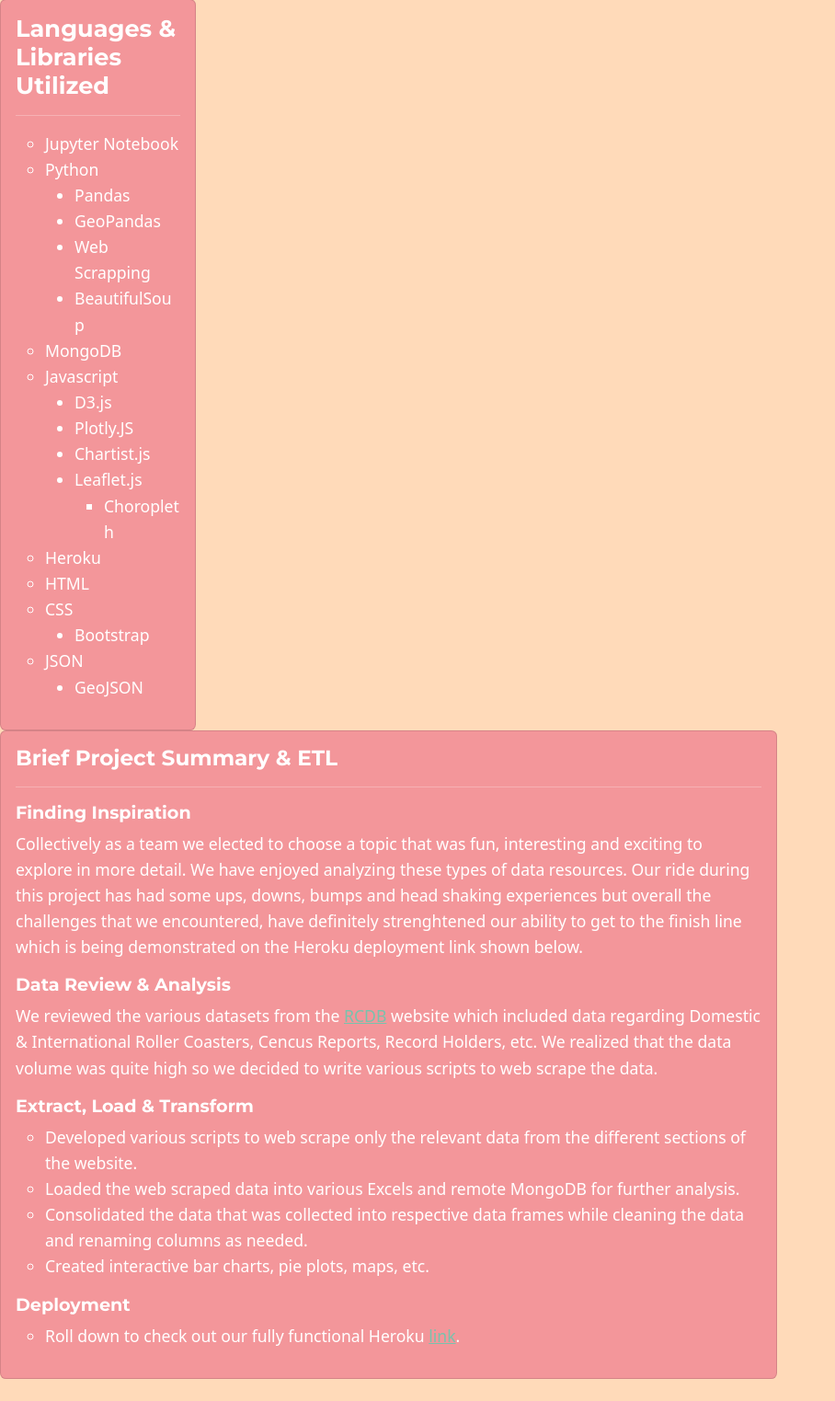
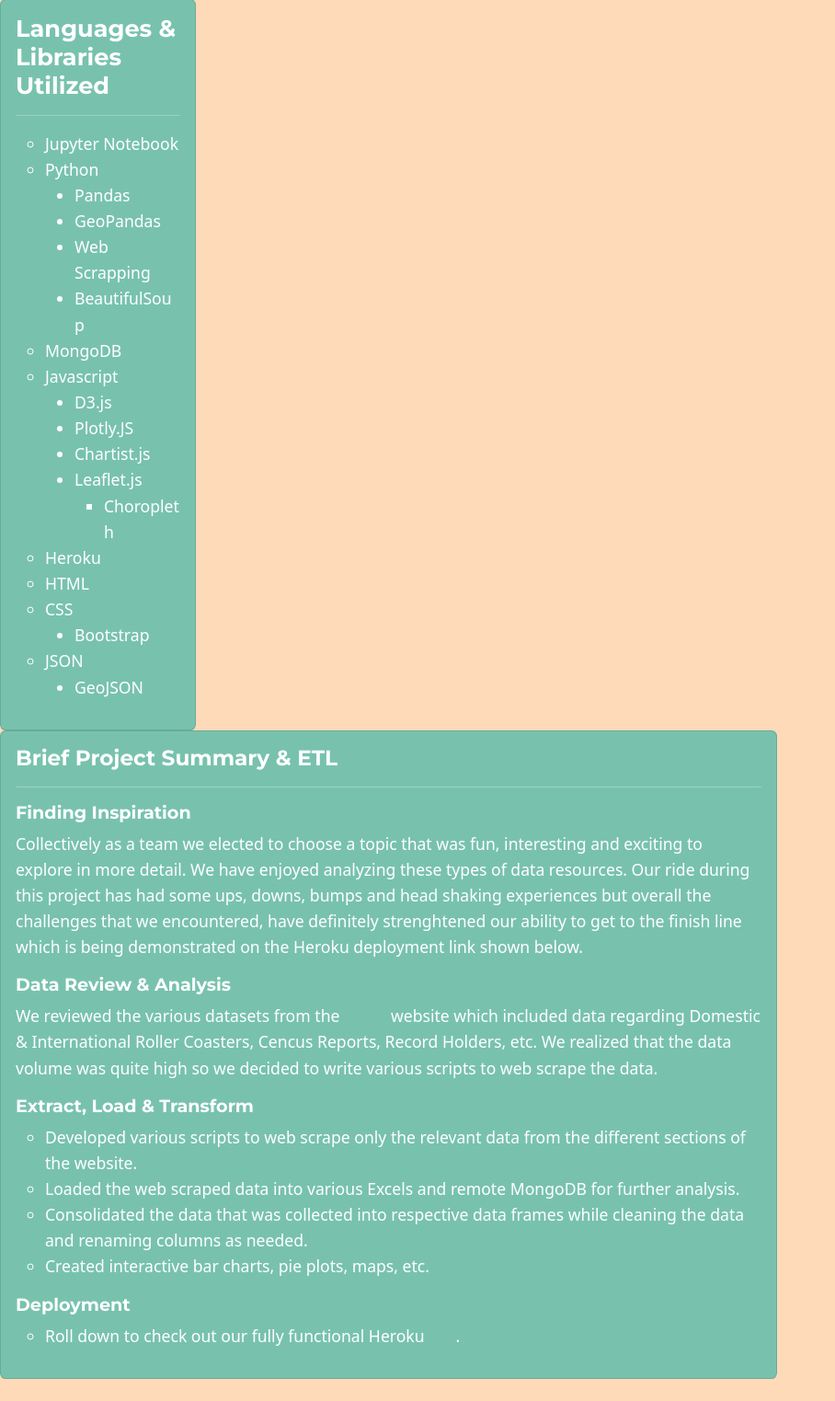
Before and after one commit to MorgaineB/Project2, a Flask app: template templates/about.html in a window 1280 px wide. Shown: the part 1351-2874 px from the top of the page at 92% size, without its empty margins (0-908 px from the left). Run offline with Flask 2, Linux system fonts and the light colour scheme; the template is opened without the code that fills it, so the values that code supplies are empty; some libraries are stand-ins or nearby versions; grey boxes are pictures that could not be loaded.

Commit message:
modified templates/about.html file

```diff
--- a/templates/about.html
+++ b/templates/about.html
@@ -128,8 +128,8 @@
     </div>
   </div>
 
-  <div class="col-md-2 bg-alt columns pl-0">
-    <div class="card bg-secondary text-white">
+  <div class="col-md-2 columns pl-0">
+    <div class="card bg-primary text-white">
         <div class="card-body">
             <h2 style="font-size:160%; font-weight: bold;">Languages & Libraries Utilized</h2>
             <hr class="lighthr">
@@ -177,8 +177,8 @@
 </div>
 
 <div class="row pl-2">
-  <div class="col-md-8 bg-alt columns">
-      <div class="card bg-secondary text-white">
+  <div class="col-md-8 columns">
+      <div class="card bg-primary text-white">
           <div class="card-body">
               <h2 style="font-size:145%; font-weight: bold;">Brief Project Summary & ETL</h2>
               <hr class="lighthr">
```
